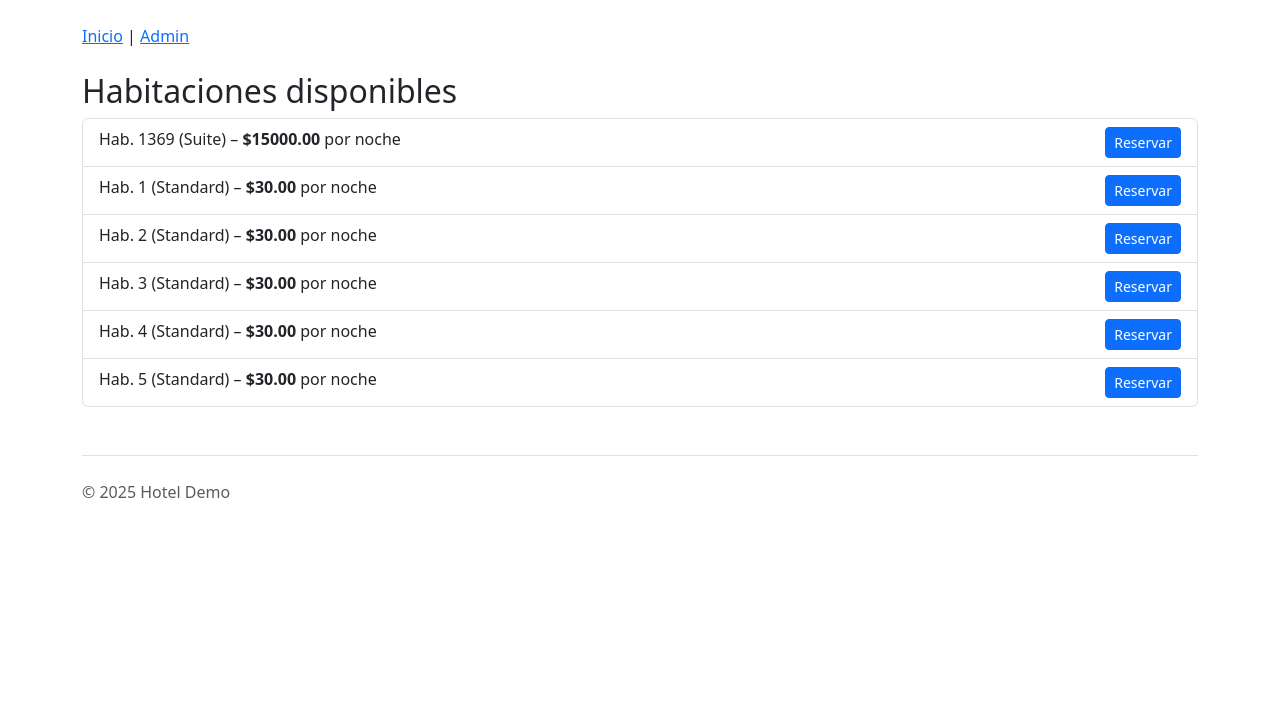
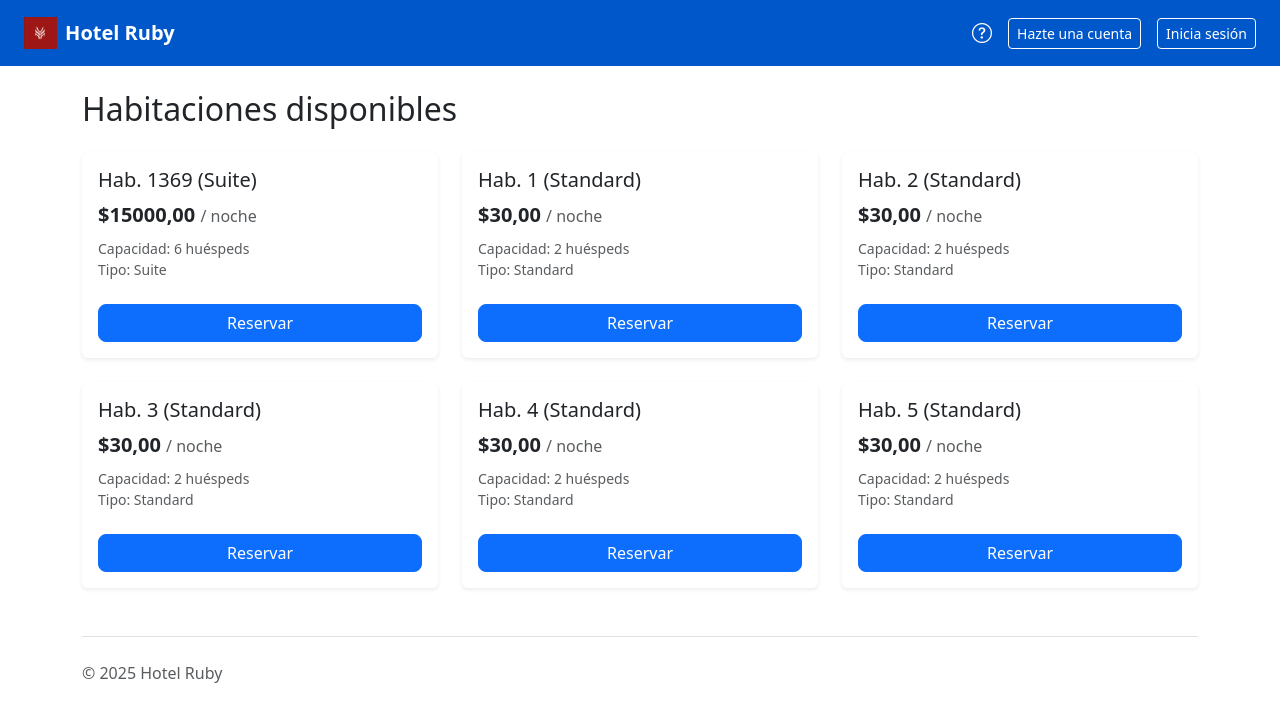
Before and after one commit to Emanuel-Tito/Hotel, a Django app: page / in a window 1280 px wide. Shown: the top 722 px of the page. Run offline with Django 5.2, Linux system fonts and the light colour scheme; data comes from the database, SQL or seed files in the repository; both versions use the stored data as it was after the commit.

Commit message:
version mejorada

```diff
--- a/ProyectoEstructura/ProyectoEstructura/settings.py
+++ b/ProyectoEstructura/ProyectoEstructura/settings.py
@@ -104,7 +104,7 @@ AUTH_PASSWORD_VALIDATORS = [
 # Internationalization
 # https://docs.djangoproject.com/en/5.2/topics/i18n/
 
-LANGUAGE_CODE = 'en-us'
+LANGUAGE_CODE = 'es-us'
 
 TIME_ZONE = 'UTC'
 
@@ -118,6 +118,9 @@ USE_TZ = True
 
 STATIC_URL = 'static/'
 
+STATICFILES_DIRS = [ BASE_DIR / "static" ]
+
+
 # Default primary key field type
 # https://docs.djangoproject.com/en/5.2/ref/settings/#default-auto-field
 
--- a/ProyectoEstructura/hotel/templates/hotel/listado.html
+++ b/ProyectoEstructura/hotel/templates/hotel/listado.html
@@ -3,23 +3,50 @@
 {% block title %}Habitaciones disponibles{% endblock %}
 
 {% block content %}
-<h2>Habitaciones disponibles</h2>
+<h2 class="mb-4">Habitaciones disponibles</h2>
 
-<ul class="list-group">
+{% if habitaciones %}
+  <!-- Vista tipo tarjeta (se esconde en xs) -->
+  <div class="row row-cols-1 row-cols-md-2 row-cols-lg-3 g-4 d-none d-sm-flex">
     {% for hab in habitaciones %}
-    <li class="list-group-item d-flex justify-content-between">
-      <span>
-        {{ hab }} – <strong>${{ hab.precio_noche }}</strong> por noche
-      </span>
+      <div class="col">
+        <div class="card h-100 border-0 shadow-sm">
+          <div class="card-body d-flex flex-column">
+            <h5 class="card-title">{{ hab }}</h5>
 
-      {# Enlace con namespace hotel: #}
+            <p class="card-text fs-5 mb-2">
+              <span class="fw-bold">${{ hab.precio_noche }}</span>
+              <span class="text-muted fs-6">/ noche</span>
+            </p>
+
+            <ul class="list-unstyled small text-muted mb-4">
+              <li>Capacidad: {{ hab.capacidad }} huésped{{ hab.capacidad|pluralize }}</li>
+              <li>Tipo: {{ hab.get_tipo_display }}</li>
+            </ul>
+
+            <a href="{% url 'hotel:reservar' hab.id %}"
+               class="btn btn-primary mt-auto w-100">
+              Reservar
+            </a>
+          </div>
+        </div>
+      </div>
+    {% endfor %}
+  </div>
+
+  <!-- Lista clásica (sólo visible en xs) -->
+  <ul class="list-group d-sm-none">
+    {% for hab in habitaciones %}
+      <li class="list-group-item d-flex justify-content-between align-items-center">
+        <span>{{ hab }} – <strong>${{ hab.precio_noche }}</strong></span>
         <a class="btn btn-sm btn-primary"
            href="{% url 'hotel:reservar' hab.id %}">
           Reservar
         </a>
       </li>
-  {% empty %}
-    <li class="list-group-item">No hay habitaciones libres.</li>
     {% endfor %}
   </ul>
+{% else %}
+  <div class="alert alert-info">No hay habitaciones libres en este momento.</div>
+{% endif %}
 {% endblock %}
--- /dev/null
+++ b/ProyectoEstructura/static/css/admin_custom.css
@@ -0,0 +1,4 @@
+#header {
+  background-color: #0057c9 !important;
+  border-bottom: none;
+}
--- /dev/null
+++ b/ProyectoEstructura/static/css/main.css
@@ -0,0 +1,59 @@
+/* sombreado suave de las tarjetas */
+.card {
+  transition: transform .25s, box-shadow .25s;
+}
+.card:hover {
+  transform: translateY(-3px);
+  box-shadow: 0 0.5rem 1rem rgba(0,0,0,.15);
+}
+
+/* gradiente del hero */
+.hero {
+  background-image: linear-gradient(120deg, #0066ff 0%, #4b8dff 100%);
+}
+
+/* botón primario un poco más redondeado */
+.btn-primary {
+  border-radius: .5rem;
+}
+/* ---------- NAVBAR ESTILO BOOKING ---------- */
+.nav-booking {
+  background:#0057c9;          /* azul Booking */
+  padding:.75rem 0;
+}
+.nav-booking .navbar-brand,
+.nav-booking .nav-link,
+.nav-booking .btn,
+.nav-booking .dropdown-toggle {
+  color:#fff!important;
+  font-weight:500;
+}
+.nav-booking .nav-link:hover,
+.nav-booking .btn:hover {
+  opacity:.85;
+}
+.nav-booking .btn-outline-light {
+  border:1px solid #fff;
+  border-radius:.25rem;
+}
+/* “píldora” para la opción activa */
+.nav-booking .pill-active {
+  border:1px solid #fff;
+  border-radius:2rem;
+  padding:.25rem 1rem;
+}
+/* separadores verticales finos */
+.nav-booking .divider {
+  width:1px;
+  height:24px;
+  background:#fff4;
+  margin:0 .75rem;
+}
+/* íconos y bandera */
+.flag-small {
+  width:20px;
+  height:14px;
+  object-fit:cover;
+  border-radius:2px;
+  margin:0 .25rem;
+}
--- a/ProyectoEstructura/templates/base.html
+++ b/ProyectoEstructura/templates/base.html
@@ -1,22 +1,61 @@
+{% load static %}
 <!DOCTYPE html>
 <html lang="es">
 <head>
   <meta charset="utf-8" />
   <title>{% block title %}Hotel{% endblock %}</title>
-  <link href="https://cdn.jsdelivr.net/npm/bootstrap@5.3.3/dist/css/bootstrap.min.css" rel="stylesheet">
+
+  <!-- Bootstrap 5 + Bootstrap Icons -->
+  <link
+    href="https://cdn.jsdelivr.net/npm/bootstrap@5.3.3/dist/css/bootstrap.min.css"
+    rel="stylesheet"
+  >
+  <link
+    href="https://cdn.jsdelivr.net/npm/bootstrap-icons@1.11.3/font/bootstrap-icons.css"
+    rel="stylesheet"
+  >
+
+  <!-- Tu CSS -->
+  <link href="{% static 'css/main.css' %}" rel="stylesheet">
 </head>
-<body class="container py-4">
 
-<nav class="mb-4">
-  <a href="{% url 'hotel:listado_habitaciones' %}">Inicio</a> |
-  <a href="/admin/">Admin</a>
-</nav>
+<body>
+  <!-- Barra azul  -->
+  <nav class="navbar nav-booking">
+    <div class="container-fluid px-4">
+      <!-- Logo + Nombre -->
+      <a
+        class="navbar-brand d-flex align-items-center"
+        href="{% url 'hotel:listado_habitaciones' %}"
+      >
+        <img
+          src="{% static 'img/logo.png' %}"
+          alt="Logo Hotel Ruby"
+          style="height:32px; width:auto;"
+          class="me-2"
+        >
+        <span class="text-white fw-bold fs-5">Hotel Ruby</span>
+      </a>
 
-{% block content %}{% endblock %}
+      <!-- Enlaces / botones de la derecha -->
+      <div class="d-flex align-items-center gap-3 ms-auto flex-wrap">
 
-<footer class="pt-4 mt-5 border-top">
-  <p class="text-muted">&copy; 2025 Hotel Demo</p>
-</footer>
+        <a href="#" class="text-white fs-5">
+          <i class="bi bi-question-circle"></i>
+        </a>
+        <a href="#" class="btn btn-outline-light btn-sm">Hazte una cuenta</a>
+        <a href="/admin/" class="btn btn-outline-light btn-sm">Inicia sesión</a>
+      </div>
+    </div>
+  </nav>
 
+  <!-- Contenido centrado -->
+  <div class="container py-4">
+    {% block content %}{% endblock %}
+
+    <footer class="pt-4 mt-5 border-top">
+      <p class="text-muted mb-0">&copy; 2025 Hotel Ruby</p>
+    </footer>
+  </div>
 </body>
 </html>
```
Also changed, not shown: ProyectoEstructura/hotel/admin.py (+23 -0 lines), ProyectoEstructura/static/css/login_custom.css (added, +147 -0 lines), ProyectoEstructura/templates/admin/base_site.html (added, +18 -0 lines), ProyectoEstructura/templates/admin/login.html (added, +51 -0 lines), ProyectoEstructura/db.sqlite3, ProyectoEstructura/static/img/logo.png (added). Lines whose indentation alone changed are shown as unchanged.
